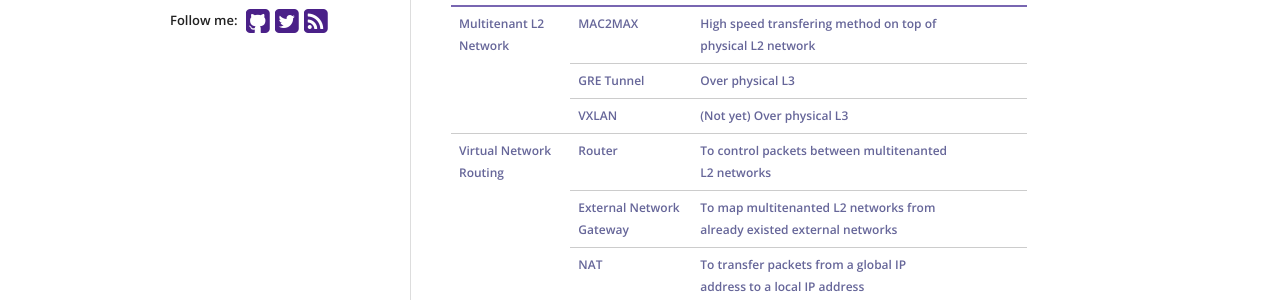
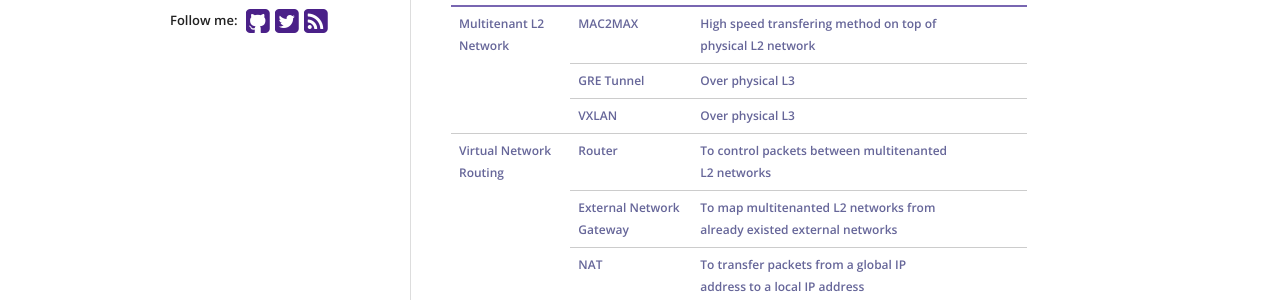
Before and after one commit to openvnet/openvnet.github.io, a Jekyll site: the page built from FeaturesAndBenefits.md, in a window 1280 px wide. Shown: the part 186-486 px from the top of the page. Built offline with Jekyll 4.4.1, drawn with Linux system fonts in a browser that asks for light colours.

Commit message:
VXLAN would be recently enabled

```diff
--- a/FeaturesAndBenefits.md
+++ b/FeaturesAndBenefits.md
@@ -16,7 +16,7 @@
 <tr><td rowspan="3">Multitenant L2 Network</td>
     <td>MAC2MAX</td><td>High speed transfering method on top of physical L2 network</td><td></td></tr>
 <tr><td>GRE Tunnel</td><td>Over physical L3</td><td></td></tr>
-<tr><td>VXLAN</td><td>(Not yet) Over physical L3</td><td></td></tr>
+<tr><td>VXLAN</td><td>Over physical L3</td><td></td></tr>
 
 <tr><td rowspan="3">Virtual Network Routing</td>
     <td>Router</td><td>To control packets between multitenanted L2 networks</td><td></td></tr>
```
